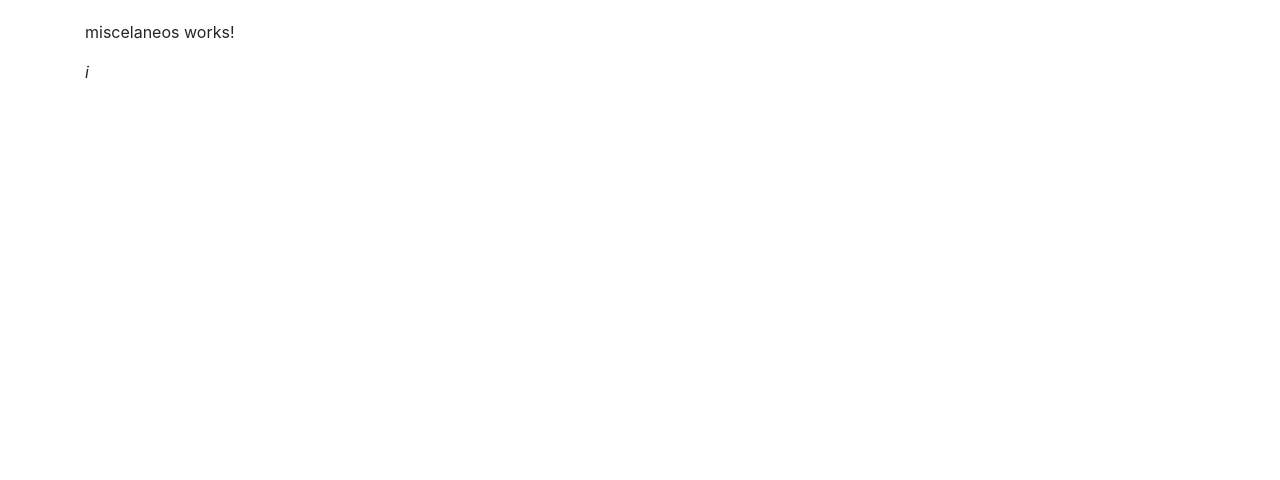
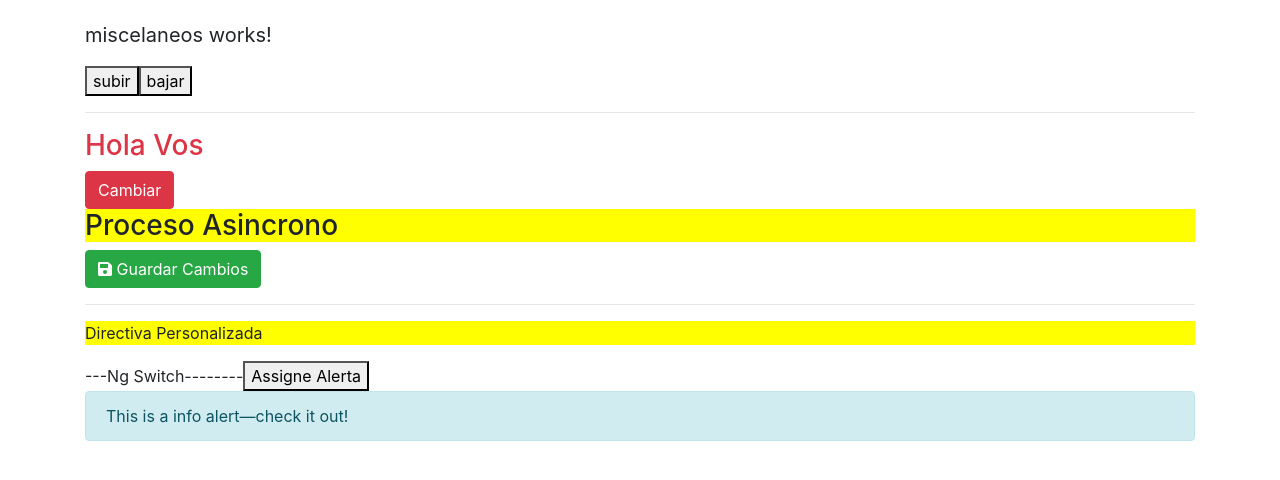
Before and after one commit to rodriguezandrade/Angular-Best-Practices, an Angular app: page /miscelaneos in a window 1280 px wide. Shown: the top 480 px of the page. Built offline with nearby package versions, Linux system fonts and the light colour scheme.

Commit message:
Directivas Personalizadas, ngSwitch

```diff
--- a/src/app/components/app.module.ts
+++ b/src/app/components/app.module.ts
@@ -17,10 +17,12 @@ import { SearchheroetarjetaComponent } from './searchheroetarjeta/searchheroetar
 import { TemplateComponent } from '../formularios/components/template/template.component';
 import { DataComponent } from '../formularios/components/data/data.component';
 import { MiscelaneosComponent } from '../miscelaneos/miscelaneos.component';
-
+import { FontAwesomeModule } from '@fortawesome/angular-fontawesome';
+import {ResaltadoDirective} from '../directives/resaltado.directive';
 @NgModule({
   declarations: [
     AppComponent,
+    ResaltadoDirective,
     HeaderComponent,
     NavbarComponent,
     HomeComponent,
@@ -38,6 +40,7 @@ import { MiscelaneosComponent } from '../miscelaneos/miscelaneos.component';
     BrowserModule,
     RouterModule.forRoot([]),
     FeatureRoutingModule,
+    FontAwesomeModule,
     ReactiveFormsModule,
     FormsModule
   ],
--- /dev/null
+++ b/src/app/directives/resaltado.directive.ts
@@ -0,0 +1,26 @@
+import { Directive, ElementRef, HostListener, Input } from '@angular/core';
+
+@Directive({
+  selector: '[appResaltado]'
+})
+export class ResaltadoDirective {
+  @Input('appResaltado') NuevoColor: string;
+
+  constructor(private _elementRef: ElementRef) {
+    console.log('directiva llamada');
+    _elementRef.nativeElement.style.backgroundColor = 'yellow';
+
+  }
+
+  private resaltar(color: string) {
+    this._elementRef.nativeElement.style.backgroundColor = color;
+  }
+
+  @HostListener('mouseenter') MouseEntrar() {
+    this.resaltar(this.NuevoColor || 'yellow');
+  }
+
+  @HostListener('mouseleave') MouseSalir() {
+    this.resaltar(null);
+  }
+}
--- a/src/app/formularios/components/data/data.component.html
+++ b/src/app/formularios/components/data/data.component.html
@@ -29,6 +29,9 @@
         </div>
       </div>
     </div>
+  </div>
+  <div style="text-align:center">
+    <fa-icon [icon]="faCoffee"></fa-icon>
   </div>
 
   <div class="form-group row">
--- a/src/app/formularios/components/data/data.component.ts
+++ b/src/app/formularios/components/data/data.component.ts
@@ -1,5 +1,6 @@
 import { Component, OnInit } from '@angular/core';
 import { FormGroup, FormControl, Validators, FormArray } from '@angular/forms';
+import { faCoffee } from '@fortawesome/free-solid-svg-icons';
 
 @Component({
   selector: 'app-data',
@@ -7,7 +8,8 @@ import { FormGroup, FormControl, Validators, FormArray } from '@angular/forms';
   styleUrls: ['./data.component.css']
 })
 export class DataComponent implements OnInit {
-
+  title = 'app';
+  faCoffee = faCoffee;
   usuario: Object = {
     nombreCompleto: {
       nombre: 'Jonathan Andrade',
--- a/src/app/miscelaneos/miscelaneos.component.html
+++ b/src/app/miscelaneos/miscelaneos.component.html
@@ -1,4 +1,41 @@
-<p>
+<p [style.fontSize.px]="tamano">
   miscelaneos works!
 </p>
-<i class="fa fa-star">i</i>
+<button (click)="tamano = tamano + 5">subir</button>
+<button (click)="tamano = tamano - 5">bajar</button>
+<hr>
+
+<h3 [ngClass]="{ 'text-danger':propiedades.danger, 'text-info': !propiedades.danger}">Hola Vos</h3>
+
+<button (click)="propiedades.danger= !propiedades.danger" type="button" name="button" class="btn " [ngClass]="{ 'btn-danger': propiedades.danger, 'btn-info':!propiedades.danger }">
+  Cambiar</button>
+
+<br>
+<h3 appResaltado>Proceso Asincrono</h3>
+<Button (click)="loading = !loading" class="btn" [ngClass]="{'btn-primary': loading, 'btn-success':!loading}" type="button"
+  name="button" [disabled]="loading">
+  <fa-icon *ngIf="loading" [icon]="faSpinner" [spin]="true"></fa-icon>
+  <fa-icon *ngIf="!loading" [icon]="faSave" [spin]="false"></fa-icon>
+  Guardar Cambios
+</Button>
+
+<hr>
+
+<p [appResaltado]="'orange'">Directiva Personalizada</p>
+
+<a>---Ng Switch--------</a>
+<button (click)="alert='success'">Assigne Alerta</button>
+<div [ngSwitch]="alert">
+  <div *ngSwitchCase="'secondary'" class="alert alert-secondary" role="alert">
+    This is a secondary alert—check it out!
+  </div>
+  <div *ngSwitchCase="'success'" class="alert alert-success" role="alert">
+    This is a success alert—check it out!
+  </div>
+  <div *ngSwitchCase="'danger'" class="alert alert-danger" role="alert">
+    This is a danger alert—check it out!
+  </div>
+  <div *ngSwitchDefault class="alert alert-info" role="alert">
+    This is a info alert—check it out!
+  </div>
+</div>
--- a/src/app/miscelaneos/miscelaneos.component.ts
+++ b/src/app/miscelaneos/miscelaneos.component.ts
@@ -1,4 +1,5 @@
 import { Component, OnInit } from '@angular/core';
+import { faSpinner, faSave } from '@fortawesome/free-solid-svg-icons';
 
 @Component({
   selector: 'app-miscelaneos',
@@ -6,10 +7,20 @@ import { Component, OnInit } from '@angular/core';
   styleUrls: ['./miscelaneos.component.css']
 })
 export class MiscelaneosComponent implements OnInit {
+  alert: string;
+  tamano = 20;
+  faSpinner = faSpinner;
+  faSave = faSave;
+  propiedades: object = {
+    danger: true
+  };
+
+  loading = false;
 
   constructor() { }
 
   ngOnInit() {
+
   }
 
 }
```
Also changed, not shown: package.json (+5 -2 lines), 1 other file (tests, documents, lock files or other folders).
